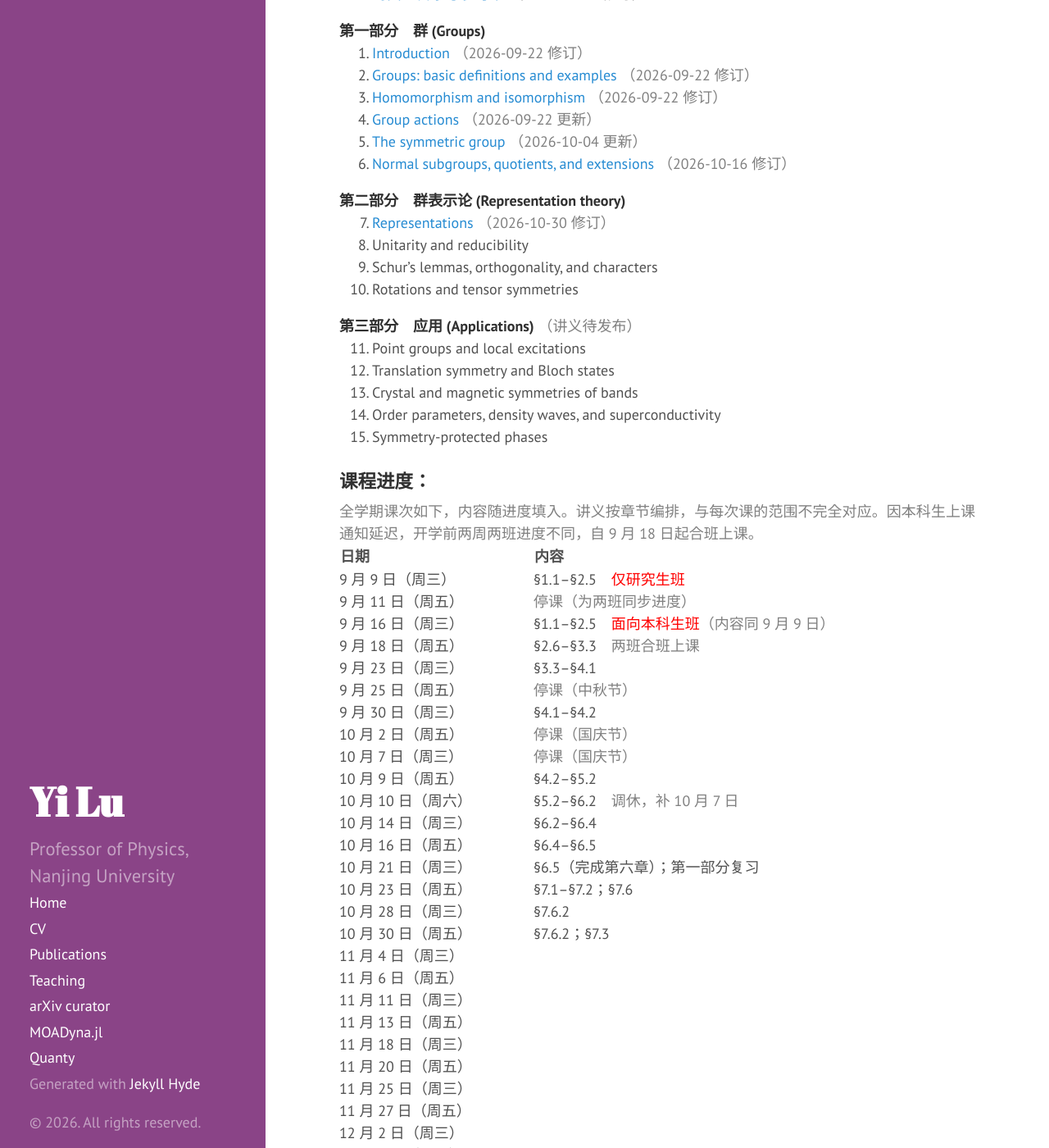
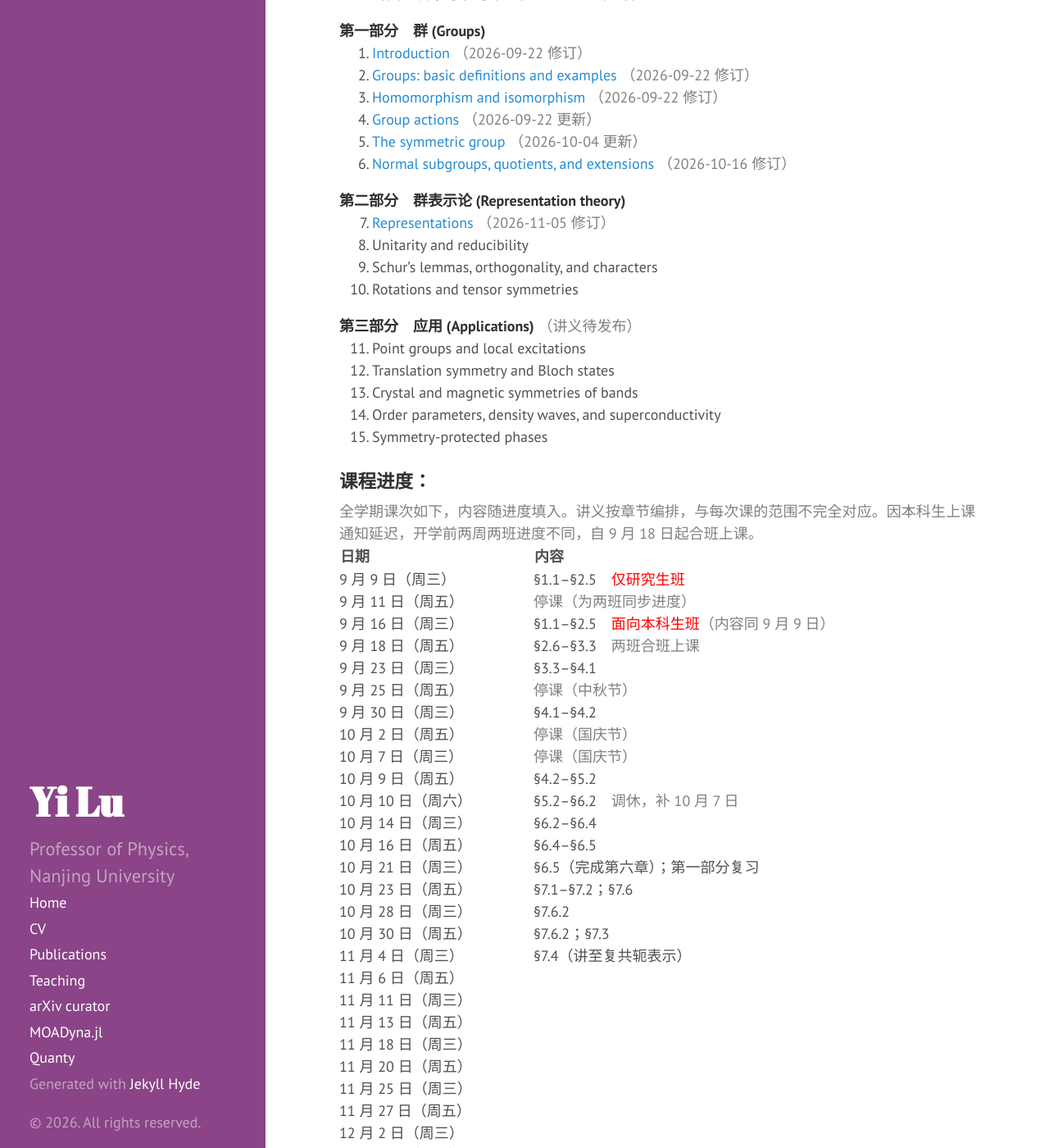
Before and after one commit to yilu/personal_site, a Jekyll site: the page built from teaching/AS2026/GT/index.md, in a window 1280 px wide and 1400 px high, scrolled down 912 px. Shown: the whole window at 82% size. Built offline with Jekyll 4.4.1, drawn with Linux system fonts in a browser that asks for light colours; some of the changed text lies outside the part shown.

Commit message:
Publish HW06, revise Chapter 7, and record November 4 progress

```diff
--- a/teaching/AS2026/GT/index.md
+++ b/teaching/AS2026/GT/index.md
@@ -39,7 +39,7 @@ title: Group Theory and its Applications
   6. [Normal subgroups, quotients, and extensions]({{ site.url }}/teaching/AS2026/GT/notes/GT-ch06.pdf) <span style="color: gray">（2026-10-16 修订）</span>
 
   **第二部分　群表示论 (Representation theory)**
-  7. [Representations]({{ site.url }}/teaching/AS2026/GT/notes/GT-ch07.pdf) <span style="color: gray">（2026-10-30 修订）</span>
+  7. [Representations]({{ site.url }}/teaching/AS2026/GT/notes/GT-ch07.pdf) <span style="color: gray">（2026-11-05 修订）</span>
   8. Unitarity and reducibility
   9. Schur's lemmas, orthogonality, and characters
   10. Rotations and tensor symmetries
@@ -75,7 +75,7 @@ title: Group Theory and its Applications
 | 10 月 23 日（周五） | §7.1–§7.2；§7.6 |
 | 10 月 28 日（周三） | §7.6.2 |
 | 10 月 30 日（周五） | §7.6.2；§7.3 |
-| 11 月 4 日（周三） |  |
+| 11 月 4 日（周三） | §7.4（讲至复共轭表示） |
 | 11 月 6 日（周五） |  |
 | 11 月 11 日（周三） |  |
 | 11 月 13 日（周五） |  |
@@ -100,6 +100,7 @@ title: Group Theory and its Applications
   3. [HW03]({{ site.url }}/teaching/AS2026/GT/hw/hw03.pdf) (Due on 2026-11-01)
   4. [HW04]({{ site.url }}/teaching/AS2026/GT/hw/hw04.pdf) (Due on 2026-11-08)
   5. [HW05]({{ site.url }}/teaching/AS2026/GT/hw/hw05.pdf) (Due on 2026-11-15)
+  6. [HW06]({{ site.url }}/teaching/AS2026/GT/hw/hw06.pdf) (Due on 2026-11-22)
 
 <br />
 
```
Also changed, not shown: 2 other files.
